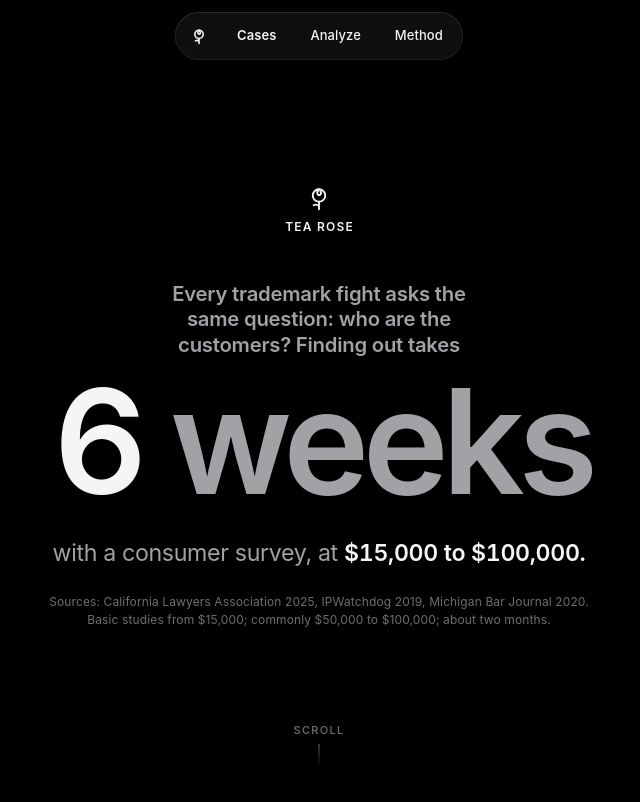
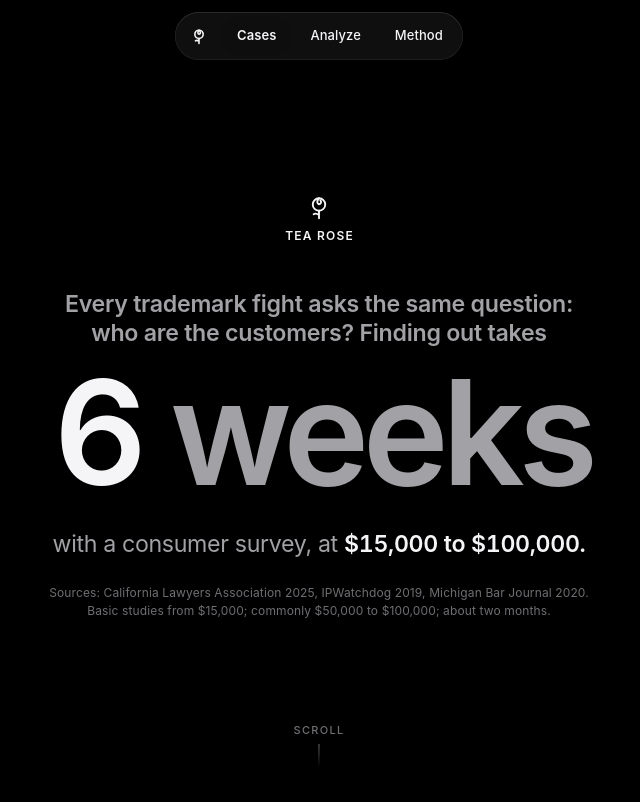
Before and after one commit to Avonik/tea-rose, a React (Vite) app in the folder frontend-v3/: page / in a window 1280 px wide. Shown: the top 802 px of the page, without its empty margins (321-961 px from the left). Built offline with nearby package versions, Linux system fonts and the light colour scheme.

Commit message:
Hero: Tea Rose line arrives late in the countdown; eyebrow matches the line's size and measure

```diff
--- a/frontend-v3/src/motion/PinnedHero.tsx
+++ b/frontend-v3/src/motion/PinnedHero.tsx
@@ -93,10 +93,10 @@ function ScrollHero({ caseHref }: { caseHref: string }) {
   }
   const [tick, setTick] = useState(() => tickAt(p.get()))
 
-  // Beat 2: the survey line leaves as the clock starts, the Tea Rose line arrives while it counts.
-  const surveyOpacity = useTransform(p, [0.12, 0.17], [1, 0])
-  const answerOpacity = useTransform(p, [0.19, 0.25], [0, 1])
-  const answerY = useTransform(p, [0.19, 0.25], [12, 0])
+  // Beat 2: the survey line stays through the first half of the countdown; the Tea Rose line arrives late, as the clock nears a minute.
+  const surveyOpacity = useTransform(p, [0.3, 0.36], [1, 0])
+  const answerOpacity = useTransform(p, [0.4, 0.48], [0, 1])
+  const answerY = useTransform(p, [0.4, 0.48], [12, 0])
 
   // Beat 3: the clock recedes, the headline settles.
   const figOpacity = useTransform(p, [0.72, 0.8], [1, 0])
--- a/frontend-v3/src/styles/home.css
+++ b/frontend-v3/src/styles/home.css
@@ -89,8 +89,8 @@
 
 /* Beats, top to bottom: eyebrow, clock, line. */
 .hero-eyebrow {
-  max-width: 26rem;
-  font-size: clamp(1.0625rem, 0.95rem + 0.4vw, 1.3125rem);
+  max-width: 34rem; /* same measure and size as .hero-line: one sentence across the clock */
+  font-size: clamp(1.1875rem, 1.05rem + 0.5vw, 1.5rem);
   font-weight: 600;
   line-height: 1.25;
   letter-spacing: -0.012em;
```
